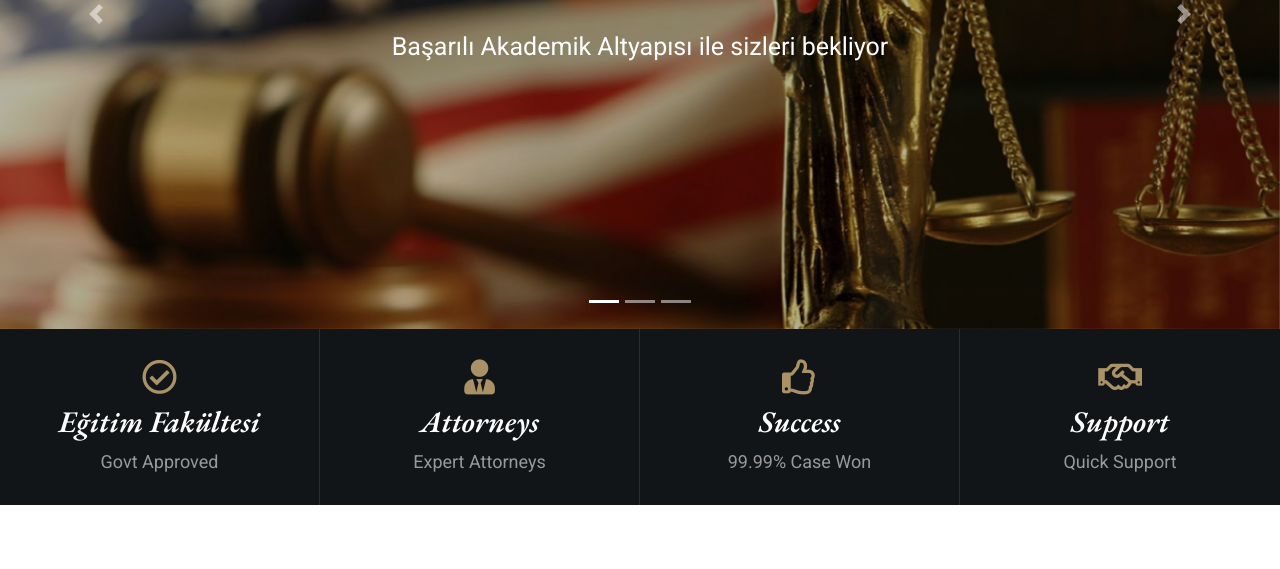
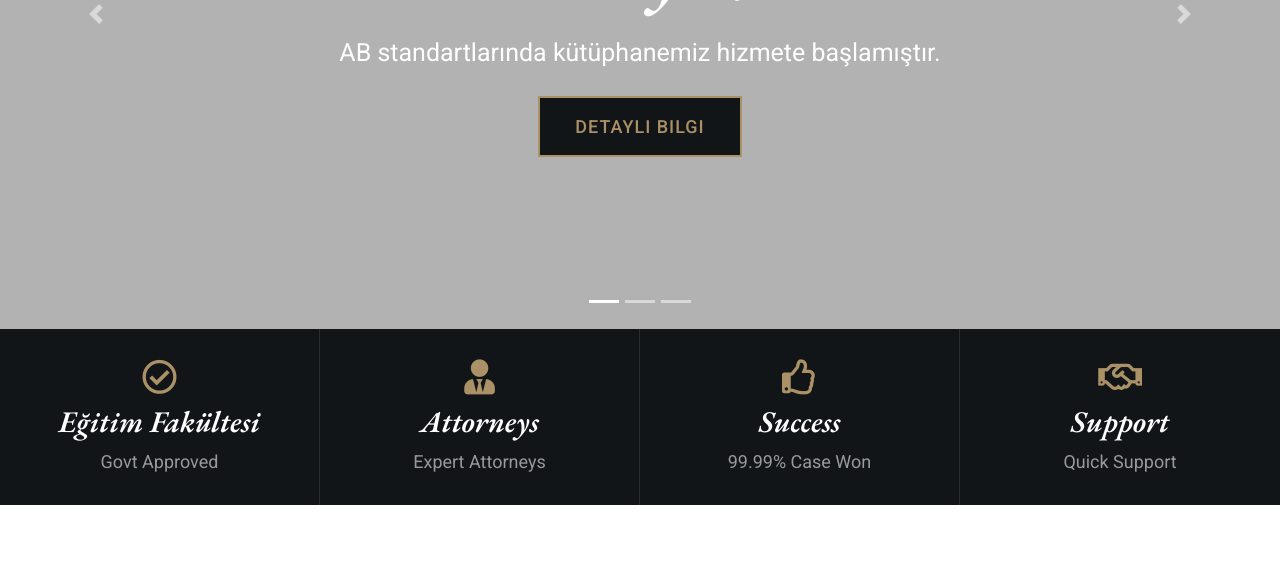
Before and after one commit to DemetZorlu/DjangoCorporateProject, a Django app: page / in a window 1280 px wide. Shown: the part 472-1041 px from the top of the page. Run offline with Django 3.2, Linux system fonts and the light colour scheme; data comes from the database, SQL or seed files in the repository; both versions use the stored data as it was after the commit; some libraries are stand-ins or nearby versions.

Commit message:
14 Django E ticaret Slider Kullanımı Geliştirmeleri

```diff
--- a/content/admin.py
+++ b/content/admin.py
@@ -17,7 +17,7 @@
 class ContentAdmin(admin.ModelAdmin):
     list_display = ['title', 'status', 'menu', 'image_tag']
     readonly_fields = ['image_tag']
-    list_filter = ['status', 'menu']
+    list_filter = ['status', 'type']
     inlines = [ContentImageInline]
 
 
--- a/content/models.py
+++ b/content/models.py
@@ -33,6 +33,7 @@
         (1, 'Menu'),
         (2, 'Haber'),
         (3, 'Duyuru'),
+        (4, 'Banner'),
     )
     menu = models.ForeignKey(Menu, on_delete=models.CASCADE)
     title = models.CharField(max_length=150)
@@ -49,7 +50,10 @@
         return self.title
 
     def image_tag(self):
-        return mark_safe('<img src="{}" height="50"/>'.format(self.image.url))
+        if self.image == "":
+            return ""
+        else:
+            return mark_safe('<img src="{}" height="50"/>'.format(self.image.url))
 
     image_tag.short_description = 'Image'
 
--- a/home/templates/particalpages/slider.html
+++ b/home/templates/particalpages/slider.html
@@ -1,38 +1,41 @@
 {% load static %}
 <!-- Carousel Start -->
 <div id="carousel" class="carousel slide" data-ride="carousel">
+
+
     <ol class="carousel-indicators">
-                    <li data-target="#carousel" data-slide-to="0" class="active"></li>
-                    <li data-target="#carousel" data-slide-to="1"></li>
-                    <li data-target="#carousel" data-slide-to="2"></li>
+        {% for rs in sliderdata %}
+            {% if forloop.first %}
+                <li data-target="#carousel" data-slide-to="{{ forloop.counter }}" class="active"></li>
+            {% else %}
+                <li data-target="#carousel" data-slide-to="{{ forloop.counter }}"></li>
+            {% endif %}
+        {% endfor %}
     </ol>
     <div class="carousel-inner">
+        {% for rs in sliderdata %}
+
+            {% if forloop.first %}
                 <div class="carousel-item active">
-                        <img src="{% static 'img/carousel-1.jpg' %}" alt="Carousel Image">
                     <div class="carousel-caption">
-                            <h1 class="animated fadeInLeft">Köklü Üniversitemiz</h1>
-                            <p class="animated fadeInRight">Başarılı Akademik Altyapısı ile sizleri bekliyor</p>
-                            <!--<a class="btn animated fadeInUp" href="#">Get free consultation</a>-->
+                        <h1 class="animated fadeInLeft">{{ rs.title }}</h1>
+                        <p class="animated fadeInRight">{{ rs.description }}</p>
+                        <a class="btn animated fadeInUp" href="/banner/{{ rs.id }}">Detaylı Bilgi</a>
                     </div>
                 </div>
-
+            {% else %}
                 <div class="carousel-item">
-                        <img src="{% static 'img/carousel-2.jpg' %}" alt="Carousel Image">
                     <div class="carousel-caption">
-                            <h1 class="animated fadeInLeft">We prepared to oppose for you</h1>
-                            <p class="animated fadeInRight">Lorem ipsum dolor sit amet elit. Mauris odio mauris...</p>
-                            <a class="btn animated fadeInUp" href="#">Get free consultation</a>
+                        <h1 class="animated fadeInLeft">{{ rs.title }}</h1>
+                        <p class="animated fadeInRight">{{ rs.description }}</p>
+                        <a class="btn animated fadeInUp" href="/banner/{{ rs.id }}">Detaylı Bilgi</a>
                     </div>
                 </div>
+            {% endif %}
+            <img src="{{ rs.image.url }}" alt="Carousel Image">
 
-                    <div class="carousel-item">
-                        <img src="{% static 'img/carousel-3.jpg' %}" alt="Carousel Image">
-                        <div class="carousel-caption">
-                            <h1 class="animated fadeInLeft">We fight for your privilege</h1>
-                            <p class="animated fadeInRight">Lorem ipsum dolor sit amet elit. Mauris odio mauris...</p>
-                            <a class="btn animated fadeInUp" href="#">Get free consultation</a>
-                        </div>
-                    </div>
+        {% endfor %}
+
     </div>
 
     <a class="carousel-control-prev" href="#carousel" role="button" data-slide="prev">
--- a/home/views.py
+++ b/home/views.py
@@ -3,12 +3,14 @@
 from django.shortcuts import render
 
 # Create your views here.
+from content.models import Content
 from home.models import Setting, ContactFormu, ContactFormMessage
 
 
 def index(request):
     setting = Setting.objects.all()
-    context = {'setting': setting[0], 'page': 'home'}
+    sliderdata = Content.objects.filter(type=4, status="True")
+    context = {'setting': setting[0], 'page': 'home', 'sliderdata': sliderdata}
     return render(request, 'index.html', context)
 
 
@@ -21,7 +23,7 @@
             data.email = form.cleaned_data['email']
             data.subject = form.cleaned_data['subject']
             data.message = form.cleaned_data['message']
-            data.ip=request.META.get('REMOTE_ADDR')
+            data.ip = request.META.get('REMOTE_ADDR')
             data.save()
             messages.success(request, "Mesajınız gönderilmiştir. Teşekkür ederiz.")
             return HttpResponseRedirect('/contact')
```
Also changed, not shown: db.sqlite3. Lines whose indentation alone changed are shown as unchanged.
